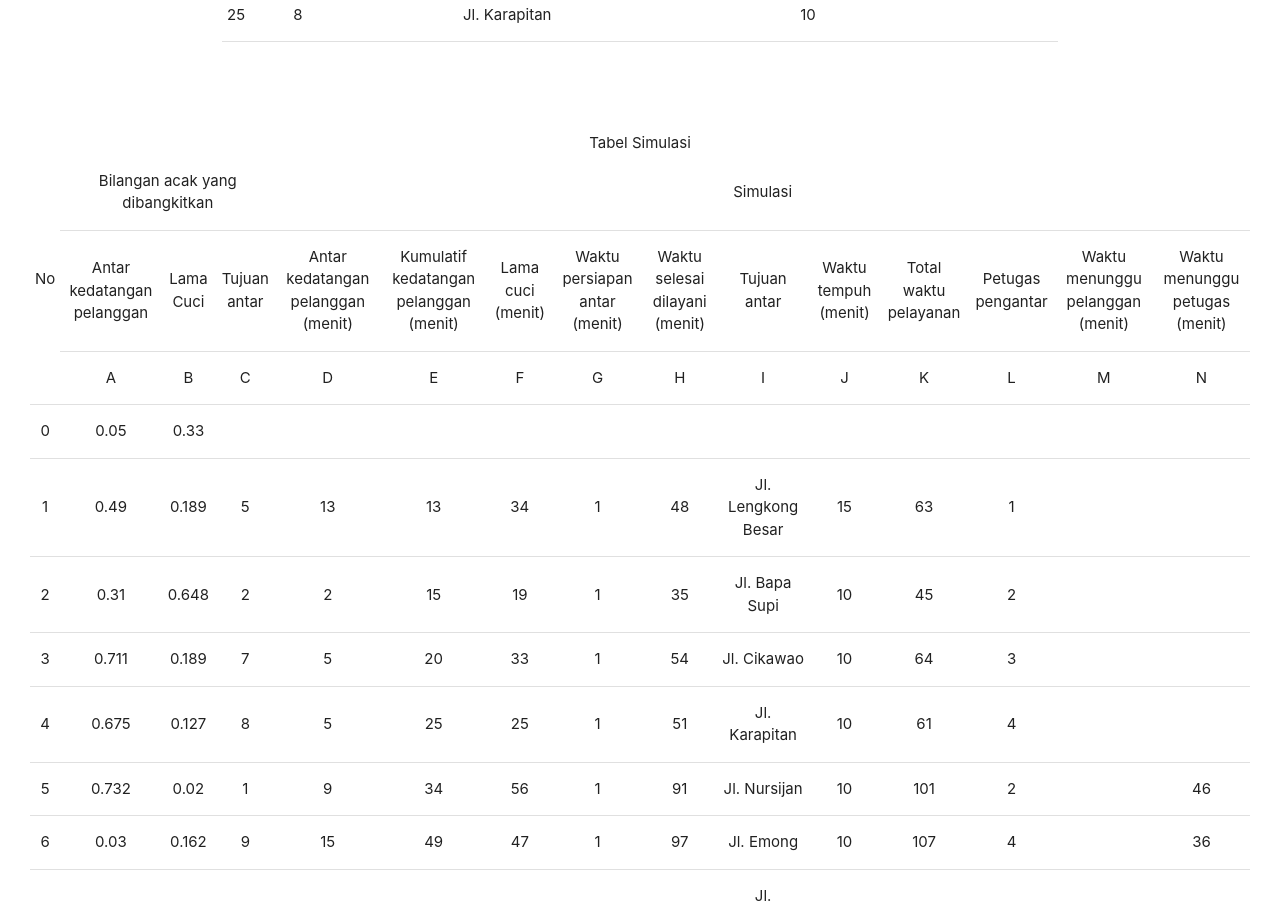
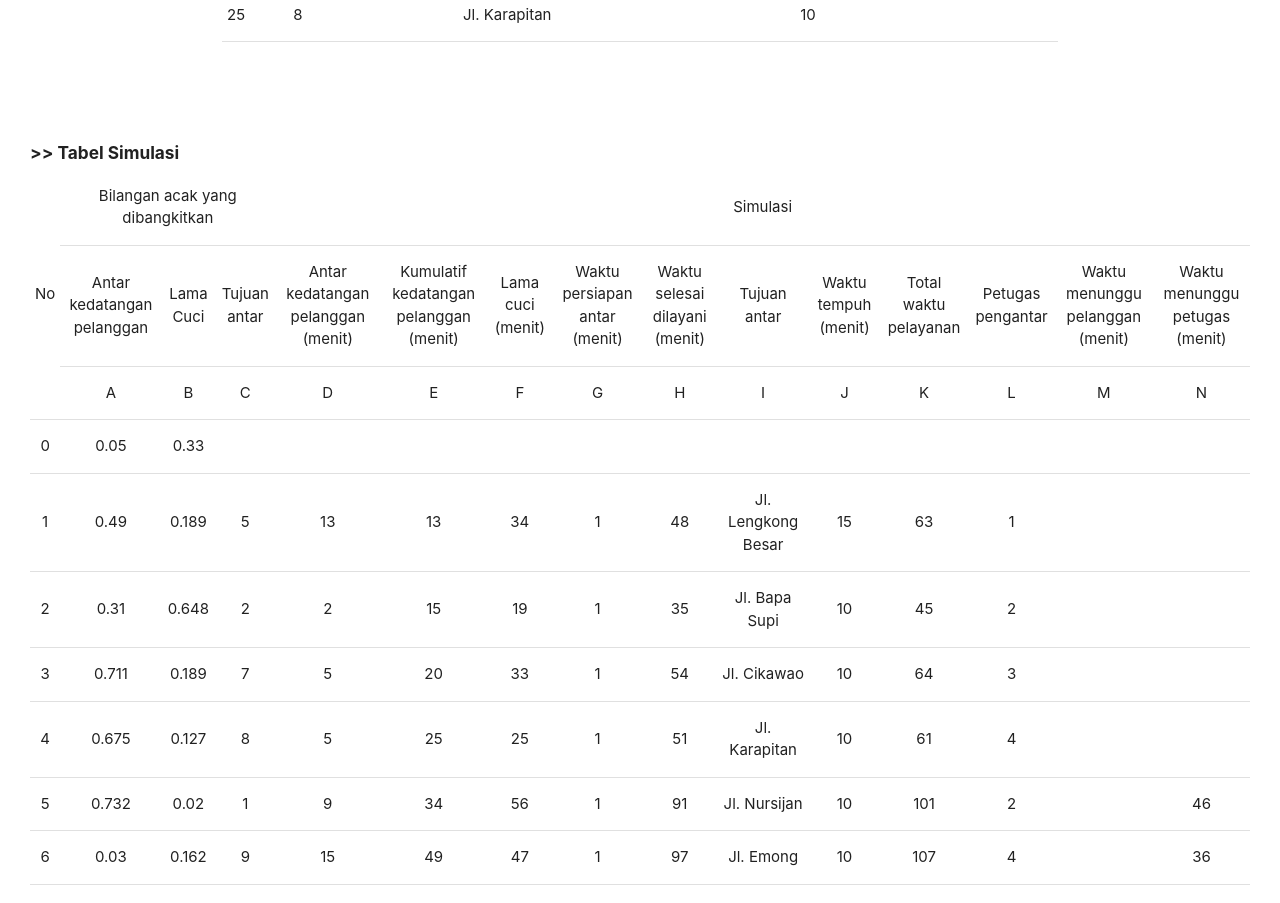
Before and after one commit to raflirach/mosi-antrian, a React (Create React App) app: page / in a window 1280 px wide. Shown: the part 7340-8243 px from the top of the page. Built offline with nearby package versions, Linux system fonts and the light colour scheme.

Commit message:
merpihkan datahasil

```diff
--- a/src/sections/DataHasil.js
+++ b/src/sections/DataHasil.js
@@ -1,12 +1,14 @@
-import React, { Component } from 'react';
+import React, { Component } from "react";
 
-let dataTabelSimulasi = require('../data/dataTabelSimulasi.json');
+let dataTabelSimulasi = require("../data/dataTabelSimulasi.json");
 class DataHasil extends Component {
   render() {
     return (
       <div className="fixed_header pad tablecontainer">
+        <h6 align="left">
+          <b>>> Tabel Simulasi</b>
+        </h6>
         <table>
-          <caption>Tabel Simulasi</caption>
           <thead>
             <tr>
               <td rowSpan={3} className="center">
```
